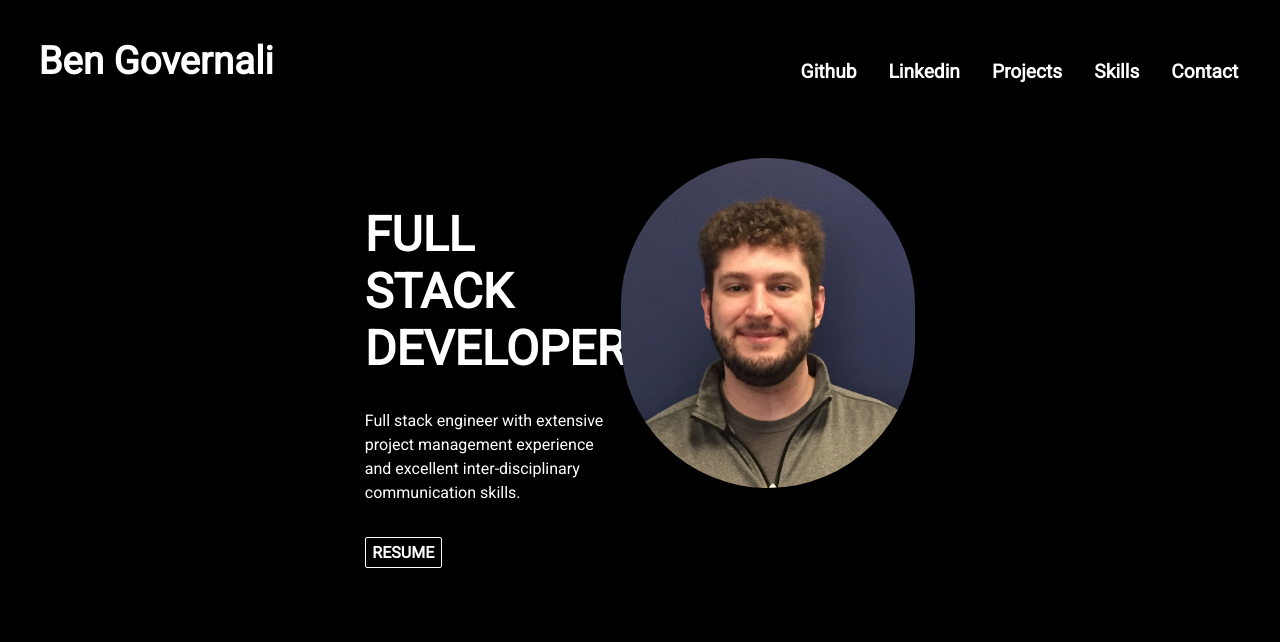
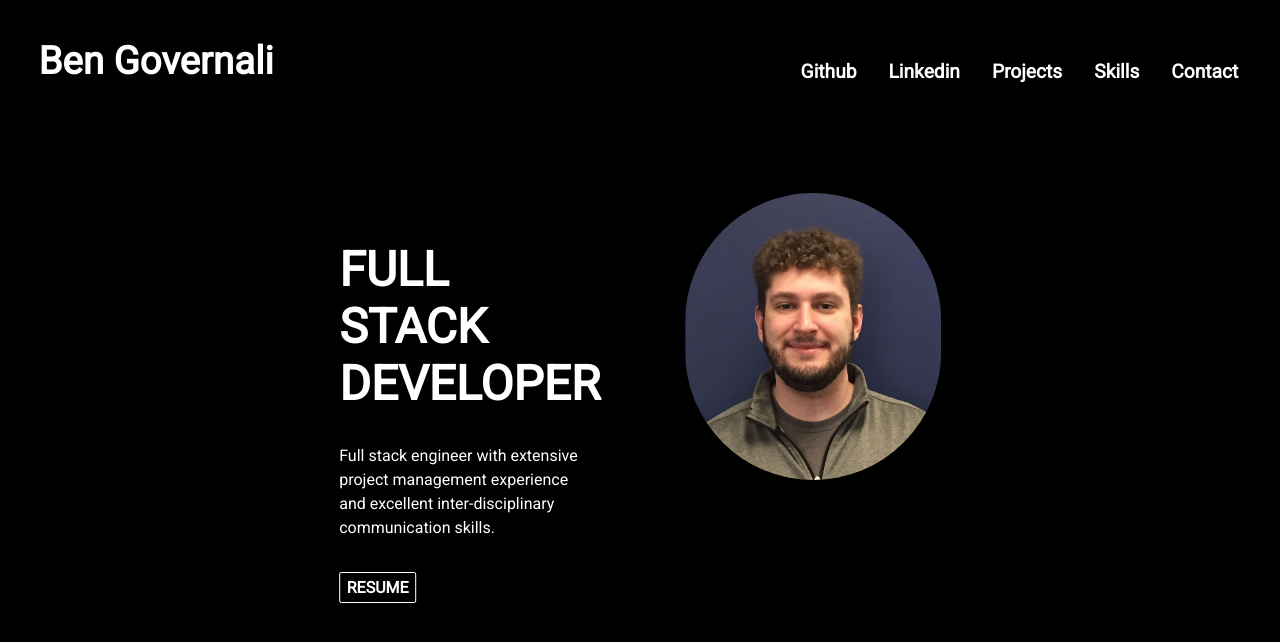
Before and after one commit to bengovernali/portfolio-sleek, a React (Create React App) app: page / in a window 1280 px wide. Shown: the top 642 px of the page. Built offline with nearby package versions, Linux system fonts and the light colour scheme.

Commit message:
made some page format changes and css changes for better positioning of main content.

```diff
--- a/src/App.css
+++ b/src/App.css
@@ -46,9 +46,18 @@ a:hover {
 }
 
 .main {
-  padding: 10vh 15vw;
+  position: relative;
+  height: 100vh;
+}
+
+.main-content {
   display: flex;
-  margin: 0 auto;
+  margin: 0;
+  position: absolute;
+  top: 45%;
+  left: 50%;
+  -ms-transform: translate(-50%, -50%);
+  transform: translate(-50%, -50%);
 }
 
 .title {
@@ -82,16 +91,17 @@ a:hover {
   margin: 0 auto;
   display: flex;
   justify-content: space-between;
-  padding: 5vh 7.5vw;
+  width: 50%;
 }
 
 .main-info {
   display: inline-block;
+  width: 25vw;
 }
 
 .headshot {
   display: inline-block;
-  width: 23vw;
+  width: 20vw;
   border-radius: 23vw;
 }
 
```
